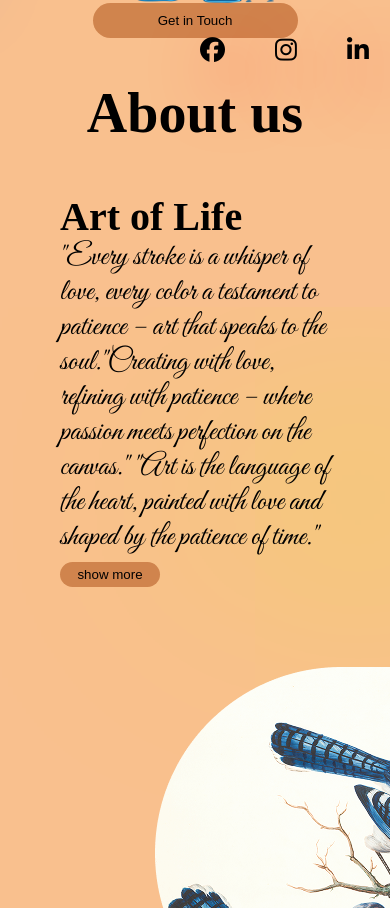
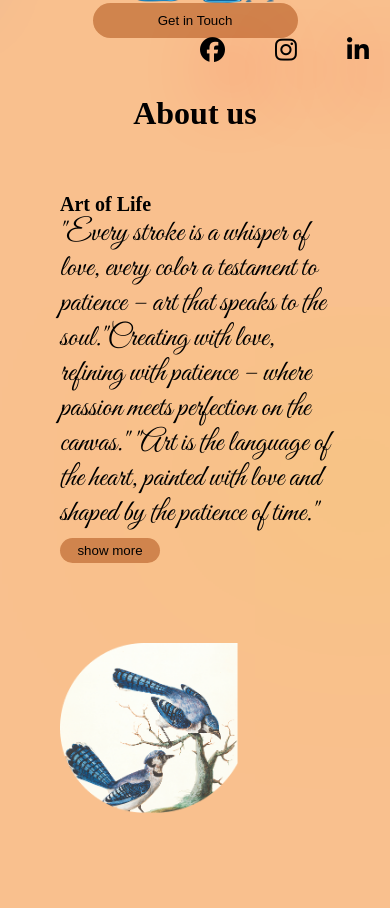
Before and after one commit to ashiqmeer12/The-Art-Artist, a plain HTML site: page index.html in a window 390 px wide. Shown: the part 456-1364 px from the top of the page. Drawn offline with Linux system fonts and the light colour scheme; a web font is replaced by a local one.

Commit message:
Update style.css

```diff
--- a/style.css
+++ b/style.css
@@ -683,13 +683,21 @@ footer{
 .about{
     margin-bottom: 40px;
 }
+.about h2{
+    font-size: 32px;
+}
+.about-heading h3{
+ font-size: 20px;
+}
 .about-section-one{
     display: flex;
     flex-flow: column;
 }
-.about-image {
-    width: 30%;
-    align-self: center;
+.about-image img {
+    position: relative;
+    width: 70%;
+    justify-self: center;
+    align-items: center;
 }
 .about-section-two{
     display: flex;
```
